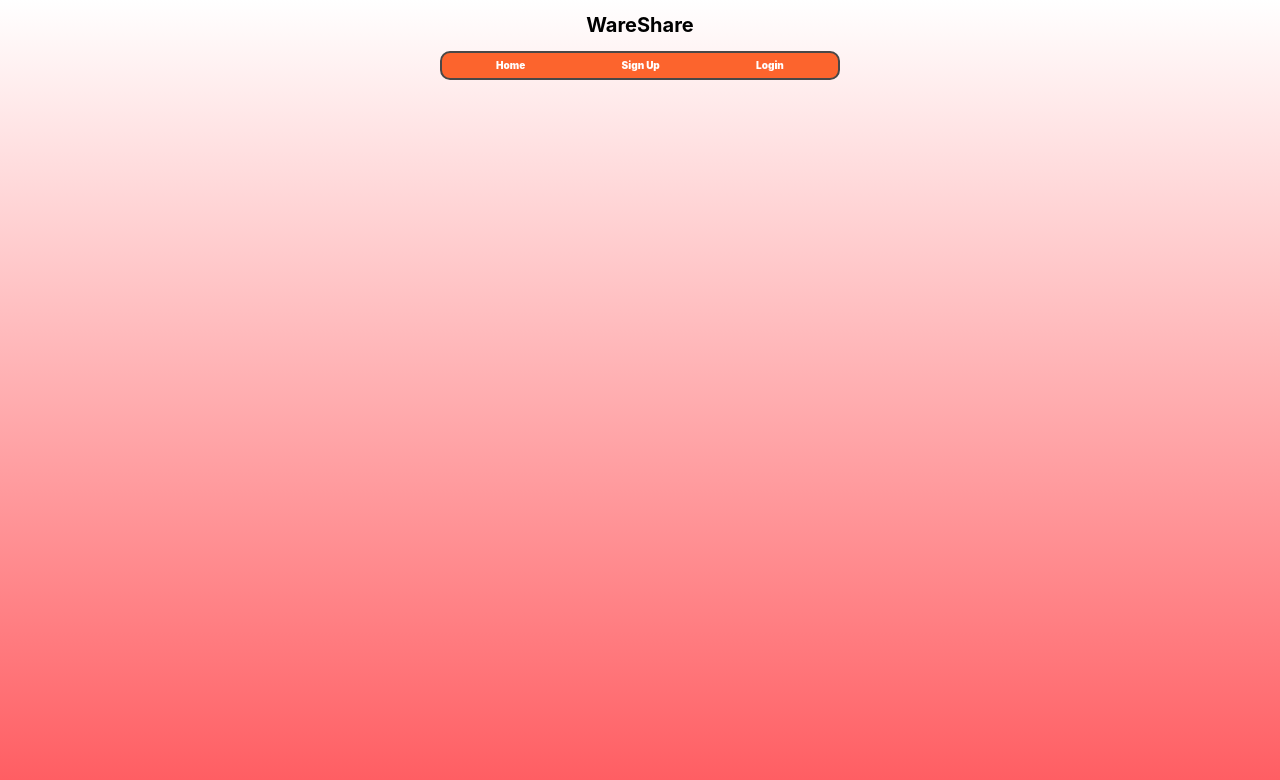
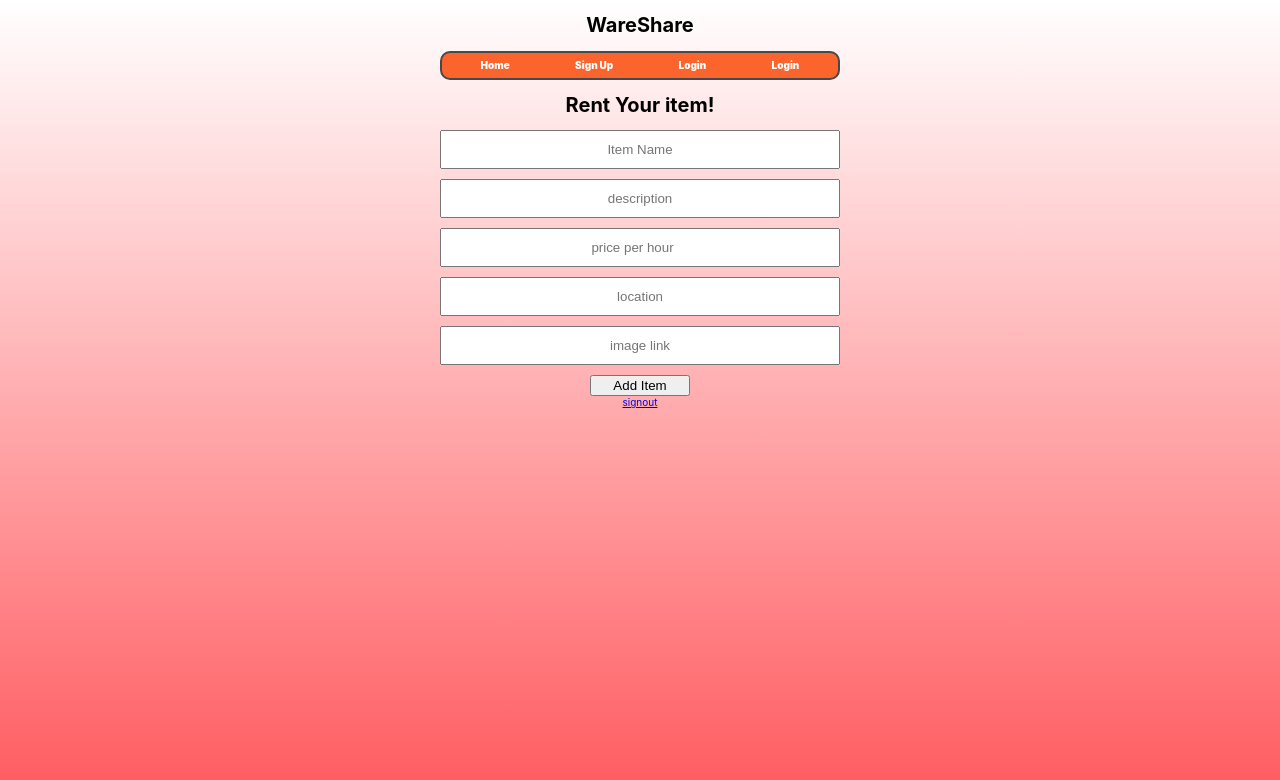
Before and after one commit to Build-Week-Use-My-Tech-Stuff-2/front-end, a React (Create React App) app in the folder front-end/: page /cardform in a window 1280 px wide. Shown: the top 780 px of the page. Built offline with nearby package versions, Linux system fonts and the light colour scheme; no server answers.

Commit message:
forms, cardlisting working

```diff
--- a/front-end/package.json
+++ b/front-end/package.json
@@ -13,6 +13,7 @@
     "react-dom": "^16.13.1",
     "react-router-dom": "^5.2.0",
     "react-scripts": "3.4.1",
+    "reactstrap": "^8.5.1",
     "styled-components": "^5.1.1",
     "yup": "^0.29.2"
   },
--- a/front-end/src/App.js
+++ b/front-end/src/App.js
@@ -12,18 +12,20 @@ import formSchema from './Components/Validation/formSchema'
 import RenterLogin from './renter/RenterLogin';
 import CreateForm from './renter/CreateForm';
 import axiosWithAuth from './renter/utils/axiosWithAuth';
-import {MainData} from './renter/context/MainData'
-
+import {MainData} from './renter/context/MainData';
+import {RenterData} from './renter/context/RenterData';
 import RenterDashboard from './Components/RenterDashboard';
 import {LinkSpan, AppNav, AppDiv} from './Components/StyledSubComponents'
+import CardList from './renter/CardList';
 
 
 function App() {
 
 /////CONTEXT API/////
-{/*this is where the dummy data lives */}
-const [items, setItems]= useState([]);
+{/*this is where the dummy data lives & renters data*/}
 
+//this is main data
+const [item, setItems]= useState([]);
   useEffect(()=>{
     axiosWithAuth()
     .get("/items/items")
@@ -107,7 +109,8 @@ useEffect(() => {
 }, [forms])
 
   return (
-    <MainData.Provider value={{items}}>
+    <MainData.Provider value={{item, setItems}}>
+      <RenterData.Provider>
       <AppDiv>
         {/* Scrolling item gallery? */}
         <Switch>
@@ -123,8 +126,20 @@ useEffect(() => {
                   <LinkSpan><Link style={{ textDecoration: 'none', color:'white', fontWeight: "900" }} to="/">Home</Link></LinkSpan>
                   <LinkSpan><Link style={{ textDecoration: 'none', color:'white', fontWeight: "900"  }} to="/signup">Sign Up</Link></LinkSpan>
                   <LinkSpan><Link style={{ textDecoration: 'none', color:'white', fontWeight: "900"  }} to="/login">Login</Link></LinkSpan>
+                  <LinkSpan><Link style={{ textDecoration: 'none', color:'white', fontWeight: "900"  }} to="/card">Login</Link></LinkSpan>
               </AppNav>
-
+              <Route exact path="/renterlogin">
+                <RenterLogin />
+              </Route>
+              <Route exact path="/createform">
+                <CreateForm />
+              </Route>
+            <Route exact path="/cardform">
+              <CardForm />
+            </Route>
+            <Route exact path="/cardlist">
+              <CardList />
+            </Route>
                   <Route path="/signup">
                       <SignUp disabled={disabled} formErrors={formErrors} submit={submitNewUser} inputChange={inputChange} forms={forms}/>
                   </Route>
@@ -138,6 +153,7 @@ useEffect(() => {
         </Switch>
 
       </AppDiv>
+      </RenterData.Provider>
     </MainData.Provider>
 
   );
--- a/front-end/src/renter/CardForm.js
+++ b/front-end/src/renter/CardForm.js
@@ -1,40 +1,52 @@
 import React, { useState, useContext } from 'react';
 import styled from 'styled-components';
 import {Link} from 'react-router-dom';
+import axiosWithAuth from './utils/axiosWithAuth';
 import {MainData} from './context/MainData';
 
 const CardForm = ()=>{
-    const itemz= useContext(MainData);
-    console.log('waaaaaaaat yay: ', itemz)
+    const {setItems}=useContext(MainData);
 
+    console.log('whattt is thisssssss: ', setItems)
     const InputStyled= styled.input`
     display:flex;
     text-align:center;
     margin-bottom:10px;
     padding:10px;
 `
-
 const initialItem ={
     itemname:'',
-        itemdesc:'',
+    itemdescr:'',
     itemlocat:'',
     itemrate:'',
     itemimg: ''
   }
+  const [newItems,setNewItems]=useState(initialItem);
 
-    const [newItems,setNewItems]=useState(initialItem);
+  const addNewItem = e =>{
+    e.preventDefault();
+    axiosWithAuth()
+        .post("/items/item", newItems)
+        .then(res=>{
+            console.log("add new item for rent: ", res)
+            setNewItems(initialItem)
+            setItems(res.data)
+        })
+        .catch(err=>console.log('omg this sucks what now?? .. ', err))
+}
 
     const handleChange = e =>{
         setNewItems({...newItems,[e.target.name]: e.target.value })
     }
 
+
+
     {/*add new item using axios*/}
-
 
     return(
         <div>
             <h1>Rent Your item!</h1>
-            <form style={{display:'flex', flexDirection:'column', width:'400px', margin:'0 auto'}}>
+            <form onSubmit={addNewItem} style={{display:'flex', flexDirection:'column', width:'400px', margin:'0 auto'}}>
                 <InputStyled
                     placeholder='Item Name'
                     onChange={handleChange}
@@ -72,9 +84,7 @@ const CardForm = ()=>{
                 />
                 <button style={{width:'100px', margin:'0 auto'}}>Add Item</button>
             </form>
-            <div>
-                Where the cardlist will be
-            </div>
+
             <Link to="/renterlogin">signout</Link>
         </div>
     )
--- /dev/null
+++ b/front-end/src/renter/CardList.js
@@ -0,0 +1,29 @@
+import React, { useContext } from 'react';
+import {MainData} from './context/MainData';
+import SearchBar from  '../Components/SearchBar';
+import {Link} from 'react-router-dom'
+const CardList= ()=>{
+    const itemz = useContext(MainData);
+    console.log('waaaaejhedwjed: ', itemz)
+    return(
+        <>
+        <SearchBar />
+        <Link to="/renterlogin">Signout</Link>
+        <Link to="/cardform">Rent your Item!</Link>
+             {itemz.item.map(itemsss=>(
+                    <div key={itemsss.itemid}>
+                        <img src={itemsss.itemimg}/>
+                        <div>
+                        <h1>Name: {itemsss.itemname}</h1>
+                        <p>Type: {itemsss.itemtype}</p>
+                        <p>Location: {itemsss.itemlocat}</p>
+                        <p>Rate: {itemsss.itemrate}</p>
+                        <p>Description: {itemsss.itemdescr}</p>
+                        </div>
+                    </div>
+                ))}
+
+        </>
+    )
+}
+export default CardList;
--- a/front-end/src/renter/RenterLogin.js
+++ b/front-end/src/renter/RenterLogin.js
@@ -26,7 +26,7 @@ const RenterLogin = () =>{
           .then(res => {
             console.log('data:', res.data)
             localStorage.setItem('token', res.data.access_token);
-            push('/cardform')
+            push('/cardlist')
           })
     }
     return(
--- /dev/null
+++ b/front-end/src/renter/context/RenterData.js
@@ -0,0 +1,4 @@
+import React from 'react';
+import {createContext} from 'react';
+
+export const RenterData = createContext();
```
Also changed, not shown: 1 other file (tests, documents, lock files or other folders). Lines whose indentation alone changed are shown as unchanged.
